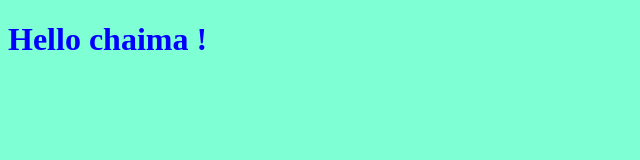
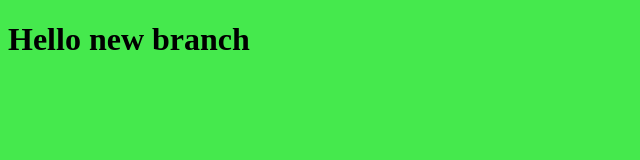
Before and after one commit to chaimafj/myproject, a plain HTML site: page index.html in a window 1280 px wide. Shown: the whole page, without its empty margins (0-640 px from the left). Drawn offline with Linux system fonts and the light colour scheme.

Commit message:
changing style

```diff
--- a/index.html
+++ b/index.html
@@ -7,7 +7,7 @@
     <link href="style.css" rel="stylesheet">
 </head>
 <body>
-    <h1>Hello chaima !</h1>
+    <h1>Hello new branch </h1>
     <script src="app.js"> </script>
 </body>
 </html>
--- a/style.css
+++ b/style.css
@@ -1,6 +1,6 @@
 h1{
-    color: blue;
+    color: black;
 }
 body{
-    background-color: aquamarine;
+    background-color: rgb(69, 233, 77);
 }
```
